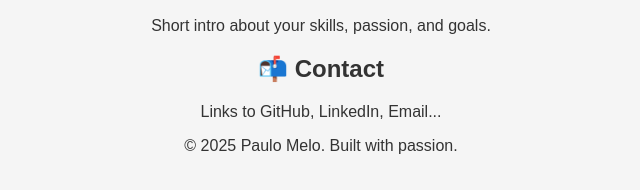
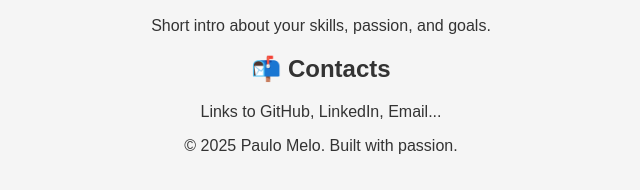
Before and after one commit to pjsmsec/pjsmsec.github.io, a plain HTML site: page index.html in a window 1280 px wide. Shown: the part 412-602 px from the top of the page, 319-959 px from the left. Drawn offline with Linux system fonts and the light colour scheme.

Commit message:
Updated index file

```diff
--- a/index.html
+++ b/index.html
@@ -36,7 +36,7 @@
     </section>
 
     <section id="contact" class="card">
-      <h2>📬 Contact</h2>
+      <h2>📬 Contacts</h2>
       <p>Links to GitHub, LinkedIn, Email...</p>
     </section>
   </main>
```
